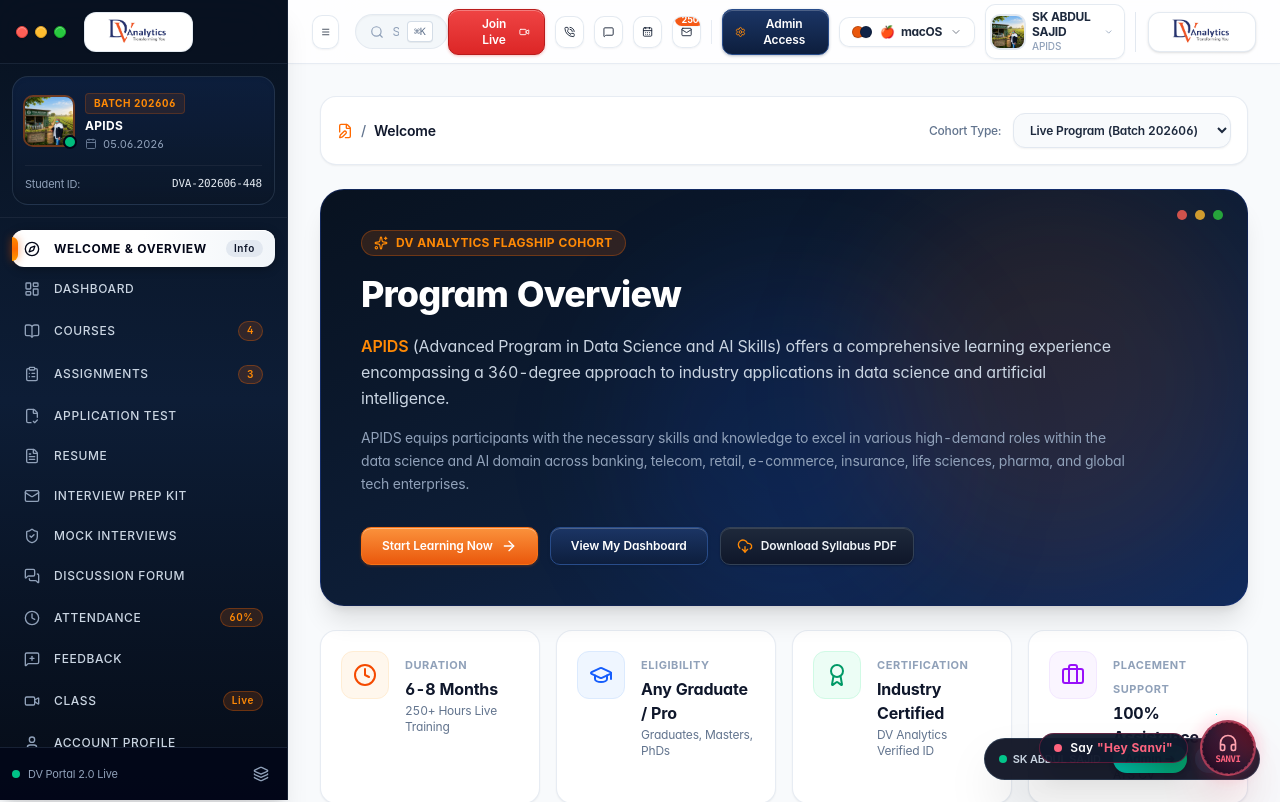
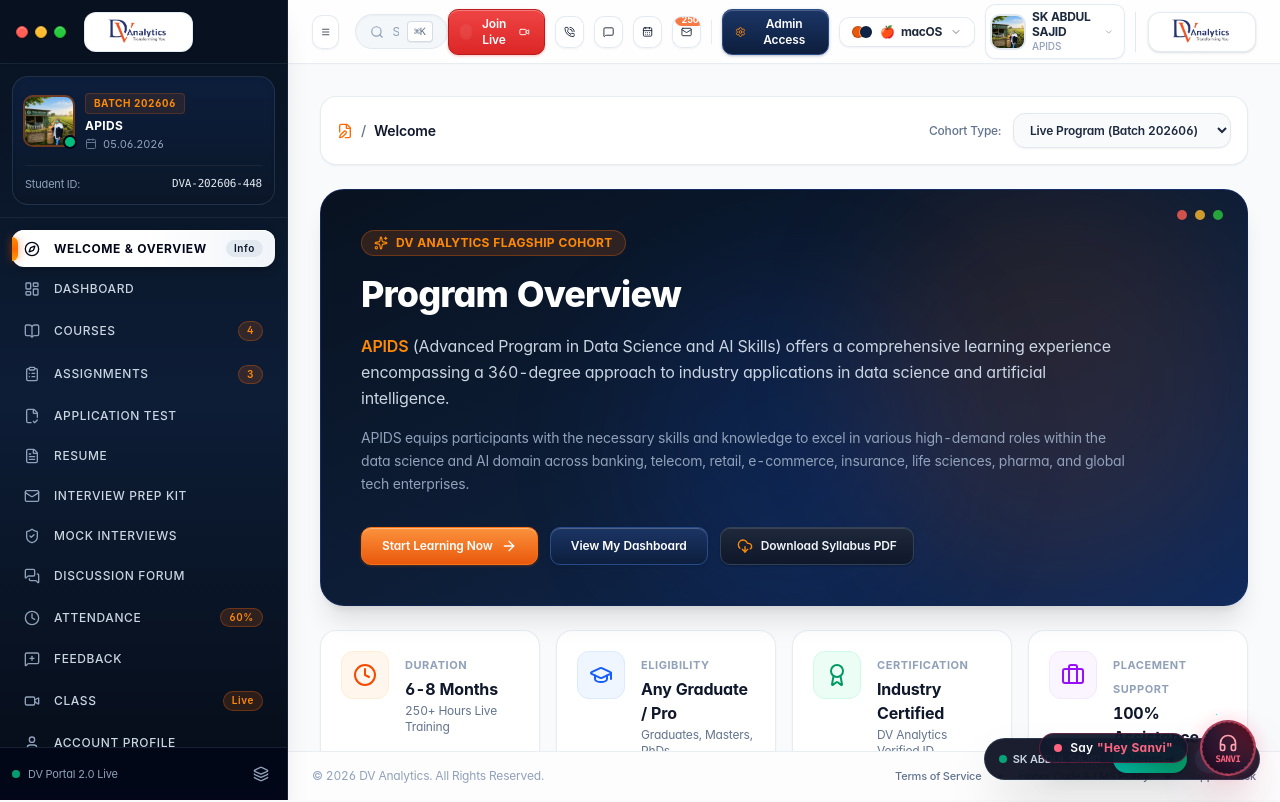
Before and after one commit to mdsajid-ui/LMS-DEPLOMENTS, a React (Vite) app: page / in a window 1280 px wide. Shown: the top 802 px of the page. Built offline with nearby package versions, Linux system fonts and the light colour scheme; a web font is replaced by a local one.

Commit message:
fix(scroll): Fix viewport scrolling, theme dropdown overflow, and sidebar scroll height

```diff
--- a/src/App.jsx
+++ b/src/App.jsx
@@ -179,7 +179,7 @@
 
   return (
     <ErrorBoundary onReset={() => window.location.reload()}>
-      <div className="min-h-screen bg-[#f8fafc] text-slate-900 flex font-sans antialiased overflow-x-hidden">
+      <div className="h-screen bg-[#f8fafc] text-slate-900 flex font-sans antialiased overflow-hidden">
         {/* Left Navigation Sidebar */}
         <Sidebar
           currentTab={currentTab}
@@ -191,7 +191,7 @@
         />
 
         {/* Main Content Area */}
-        <div className="flex-1 flex flex-col min-h-screen min-w-0 transition-all duration-300">
+        <div className="flex-1 flex flex-col h-screen min-w-0 transition-all duration-300 overflow-hidden">
           {/* Top Navbar Header */}
           <Header
             collapsed={sidebarCollapsed}
@@ -211,7 +211,7 @@
           />
 
           {/* Page Content View */}
-          <main className="flex-1 p-4 sm:p-6 lg:p-8 overflow-y-auto">
+          <main className="flex-1 p-4 sm:p-6 lg:p-8 overflow-y-auto min-h-0 pb-28 scrollbar-thin">
             <ErrorBoundary onReset={() => setCurrentTab('courses')}>
               {currentTab === 'welcome' && (
               <WelcomePage
--- a/src/components/Sidebar.jsx
+++ b/src/components/Sidebar.jsx
@@ -54,7 +54,7 @@
 
   return (
     <aside
-      className={`sticky top-0 h-screen shrink-0 bg-gradient-to-b from-[#081220] via-[#0d1d36] to-[#060c17] text-slate-200 border-r border-slate-800/70 z-30 flex flex-col transition-all duration-300 ease-in-out select-none shadow-xl ${
+      className={`sticky top-0 h-screen shrink-0 bg-gradient-to-b from-[#081220] via-[#0d1d36] to-[#060c17] text-slate-200 border-r border-slate-800/70 z-30 flex flex-col transition-all duration-300 ease-in-out select-none shadow-xl overflow-hidden ${
         collapsed ? 'w-20' : 'w-72'
       }`}
     >
@@ -119,7 +119,7 @@
       </div>
 
       {/* Nav Menu Items */}
-      <div className="flex-1 overflow-y-auto px-3 py-3 space-y-1 scrollbar-thin">
+      <div className="flex-1 overflow-y-auto min-h-0 px-3 py-3 space-y-1 scrollbar-thin">
         {menuItems.map((item) => {
           const Icon = item.icon;
           const isActive = currentTab === item.id;
--- a/src/components/ThemeSelector.jsx
+++ b/src/components/ThemeSelector.jsx
@@ -13,27 +13,36 @@
         setOpen(false);
       }
     };
+    const handleKeyDown = (e) => {
+      if (e.key === 'Escape') setOpen(false);
+    };
     document.addEventListener('mousedown', handleClickOutside);
-    return () => document.removeEventListener('mousedown', handleClickOutside);
+    document.addEventListener('keydown', handleKeyDown);
+    return () => {
+      document.removeEventListener('mousedown', handleClickOutside);
+      document.removeEventListener('keydown', handleKeyDown);
+    };
   }, []);
 
   return (
     <div className={`relative inline-block ${className}`} ref={containerRef}>
       {/* Trigger Button */}
       <button
+        type="button"
         onClick={() => setOpen(!open)}
-        className="mac-btn mac-btn-glass px-2.5 sm:px-3 py-1.5 rounded-full flex items-center gap-2 group cursor-pointer border shadow-2xs hover:shadow-xs transition-all"
-        title={`Current Theme: ${activeThemeMeta.label}. Click to switch between 4 award-winning themes.`}
+        className="mac-btn mac-btn-glass px-2.5 sm:px-3 py-1.5 rounded-full flex items-center gap-2 group cursor-pointer border shadow-2xs hover:shadow-xs transition-all select-none"
+        title={`Current Theme: ${activeThemeMeta.label}. Click to select from 4 award-winning styles.`}
         aria-label="Change Application Theme"
+        aria-expanded={open}
       >
         {/* Dynamic Dual-Color Swatch */}
         <div className="flex items-center -space-x-1 shrink-0">
           <span
-            className="w-3 h-3 rounded-full border border-black/20 shadow-2xs"
+            className="w-3 h-3 rounded-full border border-black/20 shadow-2xs ring-1 ring-white/40"
             style={{ backgroundColor: activeThemeMeta.dotColor }}
           />
           <span
-            className="w-3 h-3 rounded-full border border-black/20 shadow-2xs"
+            className="w-3 h-3 rounded-full border border-black/20 shadow-2xs ring-1 ring-white/40"
             style={{ backgroundColor: activeThemeMeta.dotSecondary }}
           />
         </div>
@@ -43,85 +52,92 @@
           <span className={compact ? 'hidden md:inline' : 'inline'}>{activeThemeMeta.shortLabel}</span>
         </span>
 
-        <ChevronDown className={`w-3 h-3 opacity-60 transition-transform ${open ? 'rotate-180' : ''}`} />
+        <ChevronDown className={`w-3 h-3 opacity-60 transition-transform duration-200 ${open ? 'rotate-180' : ''}`} />
       </button>
 
-      {/* Popover Menu */}
+      {/* Popover Menu with Scroll Protection and Max-Height Constraint */}
       {open && (
         <div
-          className="absolute right-0 mt-2 w-72 rounded-2xl shadow-2xl p-2 z-50 animate-in fade-in zoom-in-95 duration-150 border theme-dropdown-surface"
+          className="absolute right-0 mt-2 w-80 max-w-[92vw] rounded-2xl shadow-2xl p-2 z-50 border theme-dropdown-surface flex flex-col max-h-[calc(100vh-85px)] animate-in fade-in zoom-in-95 duration-150"
           style={{
             backdropFilter: 'blur(24px)',
             WebkitBackdropFilter: 'blur(24px)',
           }}
         >
-          {/* Header */}
-          <div className="px-3 py-2 border-b theme-dropdown-border flex items-center justify-between">
+          {/* Header (Pinned) */}
+          <div className="px-3 py-2 border-b theme-dropdown-border flex items-center justify-between shrink-0">
             <div className="flex items-center gap-1.5">
               <Palette className="w-3.5 h-3.5 text-amber-500" />
-              <span className="text-xs font-bold tracking-wider uppercase opacity-80">Select Theme</span>
+              <span className="text-xs font-bold tracking-wider uppercase opacity-90">Select Theme</span>
             </div>
-            <span className="text-[10px] font-semibold px-2 py-0.5 rounded-full bg-amber-500/15 text-amber-500 border border-amber-500/30">
-              4 Master Styles
+            <span className="text-[10px] font-bold px-2 py-0.5 rounded-full bg-amber-500/15 text-amber-500 border border-amber-500/30">
+              4 Themes
             </span>
           </div>
 
-          {/* Theme List */}
-          <div className="p-1 space-y-1">
+          {/* Scrollable Theme List */}
+          <div className="p-1 space-y-1 overflow-y-auto flex-1 overscroll-contain scrollbar-thin">
             {Object.values(THEMES).map((item) => {
               const isSelected = theme === item.id;
               return (
                 <button
+                  type="button"
                   key={item.id}
                   onClick={() => {
                     setTheme(item.id);
                     setOpen(false);
                   }}
-                  className={`w-full flex items-start gap-3 p-2.5 rounded-xl text-left transition-all cursor-pointer group ${
+                  className={`w-full flex items-center gap-3 p-2.5 rounded-xl text-left transition-all cursor-pointer group select-none ${
                     isSelected
-                      ? 'theme-option-active ring-1 ring-amber-500/40'
+                      ? 'theme-option-active ring-1 ring-amber-500/50 shadow-xs'
                       : 'hover:bg-slate-500/10'
                   }`}
                 >
                   {/* Swatch & Icon */}
-                  <div className="relative shrink-0 mt-0.5">
-                    <div className="w-8 h-8 rounded-lg flex items-center justify-center text-sm shadow-xs border border-white/20"
-                         style={{
-                           background: `linear-gradient(135deg, ${item.dotColor} 0%, ${item.dotSecondary} 100%)`
-                         }}>
+                  <div className="relative shrink-0">
+                    <div
+                      className="w-9 h-9 rounded-xl flex items-center justify-center text-base shadow-xs border border-white/20"
+                      style={{
+                        background: `linear-gradient(135deg, ${item.dotColor} 0%, ${item.dotSecondary} 100%)`
+                      }}
+                    >
                       <span>{item.icon}</span>
                     </div>
                   </div>
 
                   {/* Info */}
-                  <div className="flex-1 min-w-0">
-                    <div className="flex items-center justify-between">
-                      <span className="text-xs font-bold truncate flex items-center gap-1">
+                  <div className="flex-1 min-w-0 pr-1">
+                    <div className="flex items-center justify-between gap-1">
+                      <span className="text-xs font-bold truncate">
                         {item.label}
                       </span>
-                      {isSelected && (
-                        <span className="w-4 h-4 rounded-full bg-amber-500 text-slate-950 flex items-center justify-center shrink-0">
-                          <Check className="w-2.5 h-2.5 stroke-[3]" />
-                        </span>
-                      )}
-                    </div>
-                    <p className="text-[11px] opacity-70 leading-snug line-clamp-1 mt-0.5">
-                      {item.description}
-                    </p>
-                    <div className="mt-1 flex items-center gap-2">
-                      <span className="text-[9px] font-mono uppercase px-1.5 py-0.2 rounded bg-black/10 text-inherit border border-black/10">
+                      <span className="text-[9px] font-mono uppercase px-1.5 py-0.2 rounded bg-black/10 text-inherit border border-black/10 shrink-0">
                         {item.tag}
                       </span>
                     </div>
+                    <p className="text-[11px] opacity-70 leading-tight truncate mt-0.5" title={item.description}>
+                      {item.description}
+                    </p>
+                  </div>
+
+                  {/* Radio / Check Circle */}
+                  <div className="shrink-0 flex items-center">
+                    {isSelected ? (
+                      <span className="w-5 h-5 rounded-full bg-amber-500 text-slate-950 flex items-center justify-center shadow-xs">
+                        <Check className="w-3 h-3 stroke-[3]" />
+                      </span>
+                    ) : (
+                      <span className="w-4 h-4 rounded-full border border-current opacity-25 group-hover:opacity-60 transition-opacity"></span>
+                    )}
                   </div>
                 </button>
               );
             })}
           </div>
 
-          {/* Footer note */}
-          <div className="px-3 py-1.5 mt-1 border-t theme-dropdown-border text-[10px] opacity-60 text-center">
-            Persists automatically across Student & Admin Portals
+          {/* Footer note (Pinned) */}
+          <div className="px-3 py-1.5 mt-1 border-t theme-dropdown-border text-[10px] opacity-60 text-center shrink-0">
+            Auto-saves & syncs across Student & Admin Portals
           </div>
         </div>
       )}
--- a/src/index.css
+++ b/src/index.css
@@ -31,7 +31,11 @@
   }
 }
 
-/* Custom scrollbars */
+/* Custom smooth scrollbars */
+html, body {
+  scrollbar-width: thin;
+  scrollbar-color: #cbd5e1 transparent;
+}
 ::-webkit-scrollbar {
   width: 6px;
   height: 6px;
@@ -45,6 +49,44 @@
 }
 ::-webkit-scrollbar-thumb:hover {
   background: #94a3b8;
+}
+
+.scrollbar-thin {
+  scrollbar-width: thin;
+}
+.scrollbar-thin::-webkit-scrollbar {
+  width: 6px;
+  height: 6px;
+}
+
+[data-theme="award"] {
+  scrollbar-color: rgba(245, 181, 68, 0.4) transparent;
+}
+[data-theme="award"] ::-webkit-scrollbar-thumb {
+  background: rgba(245, 181, 68, 0.35) !important;
+}
+[data-theme="award"] ::-webkit-scrollbar-thumb:hover {
+  background: rgba(245, 181, 68, 0.6) !important;
+}
+
+[data-theme="black"] {
+  scrollbar-color: #333333 transparent;
+}
+[data-theme="black"] ::-webkit-scrollbar-thumb {
+  background: #333333 !important;
+}
+[data-theme="black"] ::-webkit-scrollbar-thumb:hover {
+  background: #555555 !important;
+}
+
+[data-theme="white"] {
+  scrollbar-color: #d1d5db transparent;
+}
+[data-theme="white"] ::-webkit-scrollbar-thumb {
+  background: #d1d5db !important;
+}
+[data-theme="white"] ::-webkit-scrollbar-thumb:hover {
+  background: #9ca3af !important;
 }
 
 /* Smooth transitions */
```
Also changed, not shown: src/pages/AdminPortalPage.jsx (+6 -6 lines).
